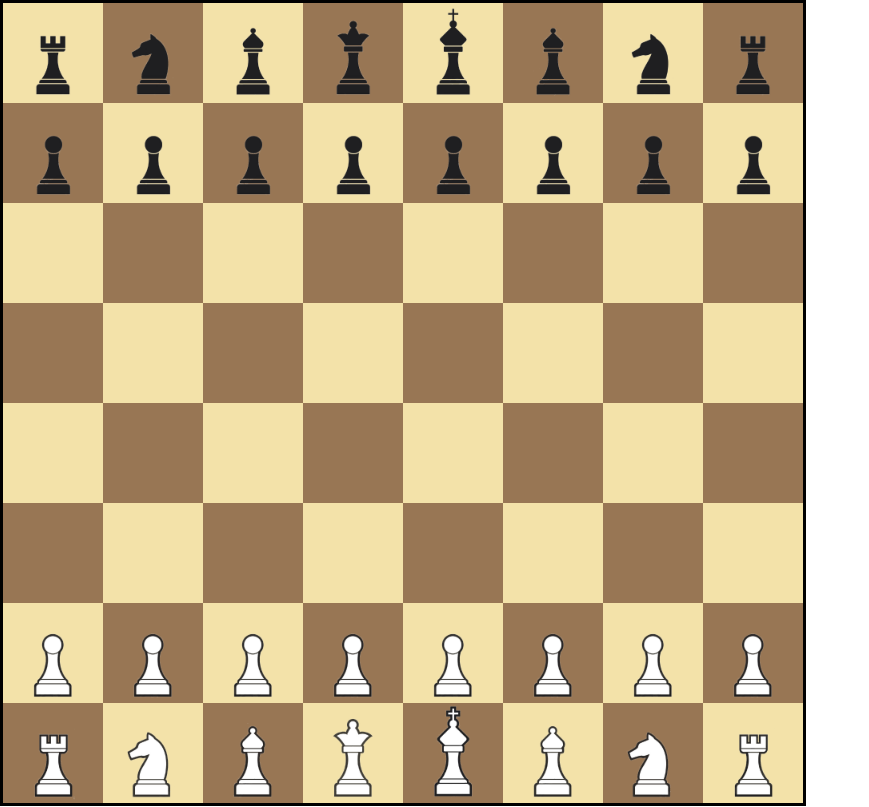
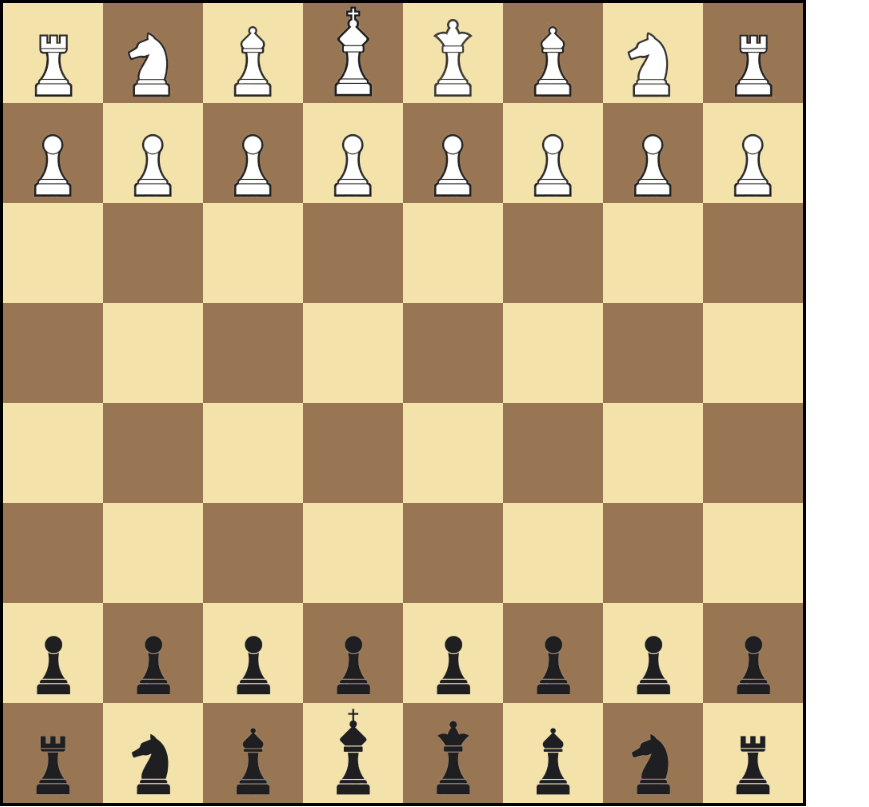
Before and after one commit to RuWolf/-Shahvats, a React (Create React App) app in the folder client/: page / in a window 1280 px wide. Shown: the whole page, without its empty margins (0-869 px from the left). Built offline with nearby package versions, Linux system fonts and the light colour scheme.

Commit message:
add go black

```diff
--- a/client/src/components/ShahvatsDashboard.js
+++ b/client/src/components/ShahvatsDashboard.js
@@ -19,7 +19,7 @@ class ShahvatsDashboard extends Component {
   constructor(props) {
     super(props);
     this.state = {
-      color: 'white',
+      color: 'black',
       activeFigure: null,
       activeAddress: null,
       a8: blackElephant,
@@ -108,7 +108,6 @@ class ShahvatsDashboard extends Component {
 
   showField = (color) => {
     let result = [];
-    let colorFigure;
     let arrayField = [
       ['a8', 'white-field'],
       ['b8', 'black-field'],
@@ -181,8 +180,6 @@ class ShahvatsDashboard extends Component {
         let row = [];
         for (let j = i; j < i + 8; j++) {
           if (this.state[arrayField[j][0]]) {
-            console.log(this.state[arrayField[j][0]].substr(14, 5));
-            colorFigure = this.state[arrayField[j][0]].substr(14, 5);
             row.push(
               <div key={arrayField[j][0]}
                    id={arrayField[j][0]}
@@ -211,18 +208,20 @@ class ShahvatsDashboard extends Component {
       for (let i = 63; i >= 0; i = i - 8) {
         let rowblack = [];
         for (let j = i; j > i - 8; j--) {
-          if (this.state.position[j].value) {
-            colorFigure = this.state.position[j].value.substr(14, 5);
+          if (this.state[arrayField[j][0]]) {
             rowblack.push(
-              <div key={this.state.position[j].address} id={this.state.position[j].address}
-                   className={this.state.position[j].color}
+              <div key={arrayField[j][0]}
+                   id={arrayField[j][0]}
+                   className={arrayField[j][1]}
                    onClick={this.clickField}>
-                <img src={this.state.position[j].value} alt={colorFigure}/>
+                <img src={this.state[arrayField[j][0]]} alt={arrayField[j][0]}/>
               </div>)
           } else {
             rowblack.push(
-              <div key={this.state.position[j].address} id={this.state.position[j].address}
-                   className={this.state.position[j].color}
+              <div key={arrayField[j][0]}
+                   id={arrayField[j][0]}
+                   alt={arrayField[j][0]}
+                   className={arrayField[j][1]}
                    onClick={this.clickField}>
               </div>)
           }
```
